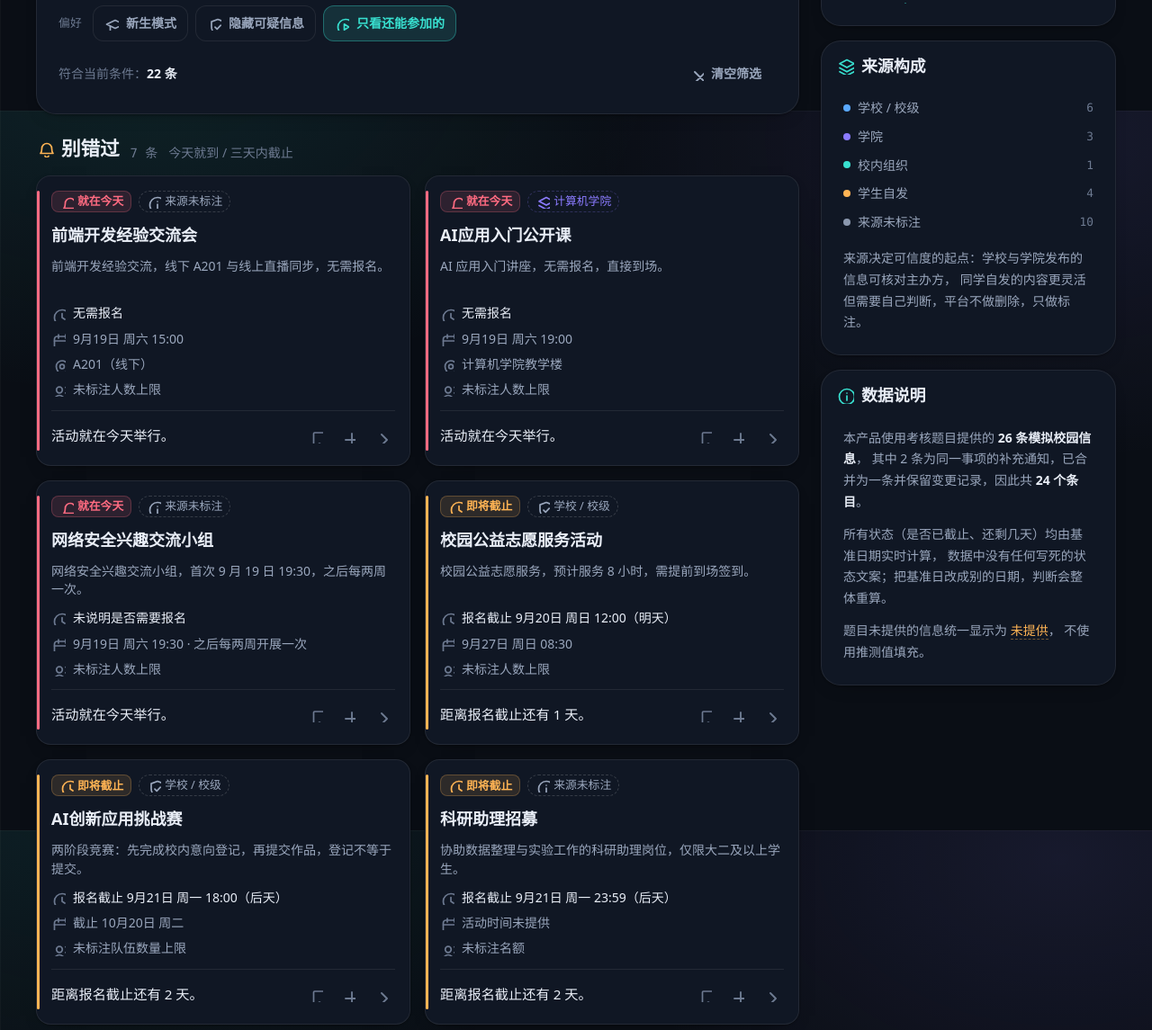
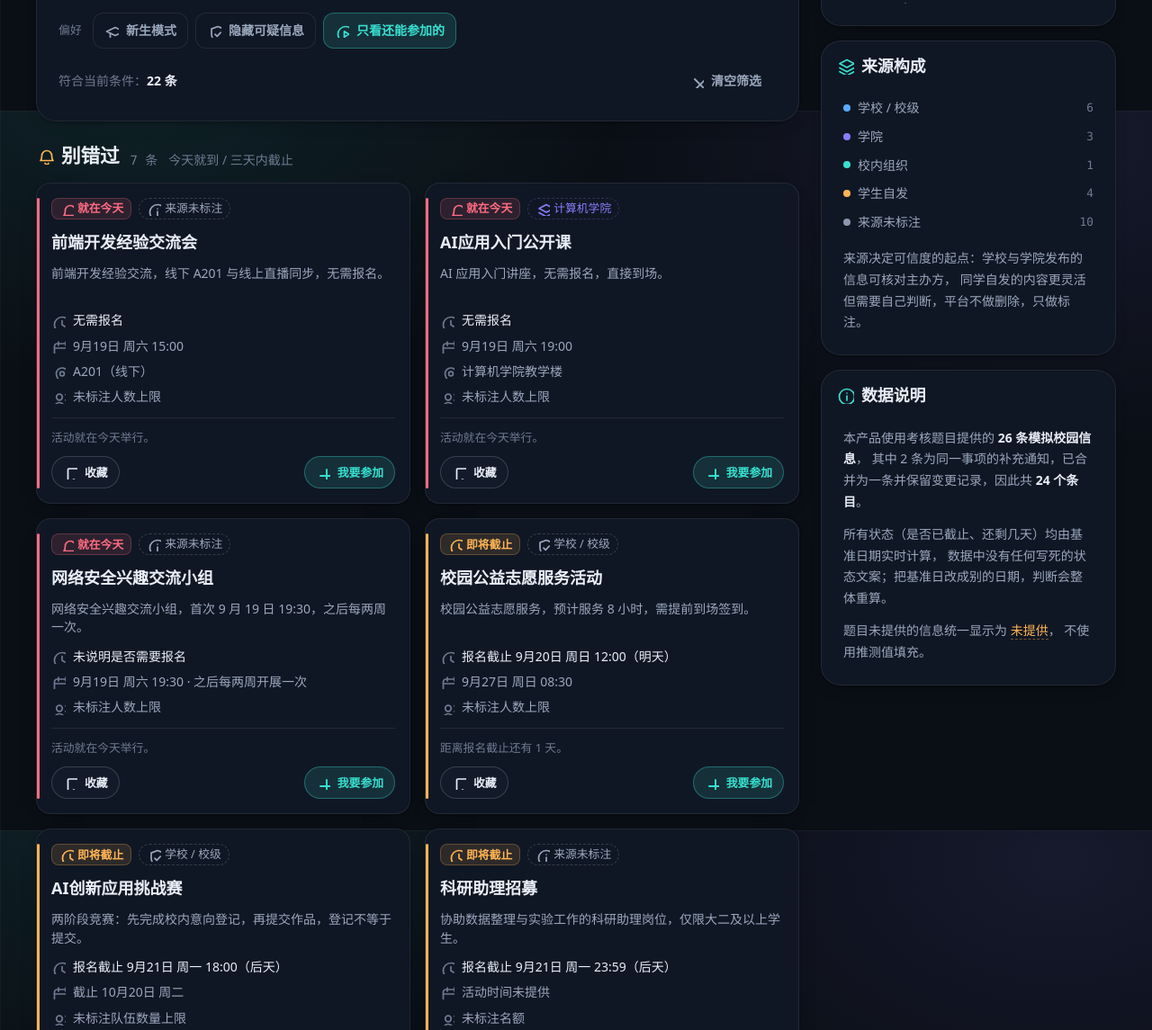
Before and after one commit to link693/campus-board, a website: page index.html in a window 1280 px wide. Shown: the part 677-1822 px from the top of the page at 90% size. Drawn offline with Linux system fonts and the light colour scheme.

Commit message:
fix(ui): 修复卡片操作按钮过小、融入背景与状态说明被挤压的问题
用户反馈：收藏与加入按钮尺寸偏小，且颜色融入背景、看不出可点击。

根因（实测数据）
- .icon-btn 原为 32px、透明底、var(--text-subtle) 灰色图标，
  小于设计令牌自身规定的 40px 最小可点尺寸，且与卡片底色无对比
- 卡片底部把状态说明与三个按钮放在同一行：245px 可用宽度里按钮占掉 226px，
  状态说明被压缩到 6px 而完全不可见（浏览器实测 getBoundingClientRect）
- 网格最小列宽 300px 时，1280px 主列（约 820px）下每行只能排 1 张，横向空间被浪费

改动
- 新增 .act-btn：36px 高、描边 + 底色，图标 16px 并配文字（收藏 / 已收藏、我要参加 / 已加入）
- 主操作「我要参加」用主色填充，选中态整体填充主色，层级与状态一眼可辨
- .icon-btn 提升到 36px 并加描边底色；抽屉标题栏的关闭按钮单独降级为无边框
- 卡片底部改为纵向排列：状态说明独占一行（最多两行），操作按钮另起一行
- 移除卡片右下角冗余的「查看详情」箭头（标题本就可点开详情），
  为两个主要操作腾出空间；卡片增加手型光标反馈
- 筛选芯片与分段控件同步提升到 36px，与卡片按钮同档
- 网格最小列宽定为 280px（实测下限：再窄则两个按钮与状态说明无法共存）

防回归测试（tests/dom-wiring.test.js 新增 3 项，现共 13 项）
- 可点元素尺寸不得低于 36px（含分段控件整体高度与 --h-control 令牌）
- 卡片操作按钮必须同时具备图标与文字，不允许裸图标
- .act-btn 必须声明可见描边与底色，防止再次融入背景

同时更新交付截图（卡片按钮改版，旧图已过时）并补充按钮两种状态图。

```diff
--- a/css/app.css
+++ b/css/app.css
@@ -607,7 +607,7 @@
   letter-spacing: var(--ls-label);
 }
 
-/* 分段控件：互斥选项 */
+/* 分段控件：互斥选项。外层留白 4px，内部按钮 36px，总高 44px */
 .segmented {
   display: inline-flex;
   gap: var(--sp-1);
@@ -618,7 +618,7 @@
 }
 
 .segmented button {
-  height: calc(var(--h-control) - var(--sp-2));
+  height: 36px;
   padding: 0 var(--sp-3);
   border-radius: calc(var(--r-md) - var(--sp-1));
   color: var(--text-muted);
@@ -637,14 +637,14 @@
   box-shadow: inset 0 0 0 1px var(--border-accent);
 }
 
-/* 筛选芯片：可多选 */
+/* 筛选芯片：可多选。36px 与卡片按钮同档，保证触屏可点 */
 .chip {
   display: inline-flex;
   align-items: center;
   gap: var(--sp-1);
-  height: 32px;
+  height: 36px;
   padding: 0 var(--sp-3);
-  border: 1px solid var(--border);
+  border: 1px solid var(--border-strong);
   border-radius: var(--r-pill);
   background: var(--bg-elev);
   color: var(--text-muted);
@@ -765,10 +765,10 @@
 }
 
 /* 卡片网格：同宽同高，杜绝大小不一。
-   上限 420px 保证宽屏下仍是多列，而不是把单卡拉成一条长带。 */
+   最小列宽 280px 是实测下限：再窄则底部的两个操作按钮与状态说明无法共存。 */
 .cards {
   display: grid;
-  grid-template-columns: repeat(auto-fill, minmax(min(100%, 300px), 1fr));
+  grid-template-columns: repeat(auto-fill, minmax(min(100%, 280px), 1fr));
   gap: var(--sp-4);
   align-items: stretch;
 }
@@ -800,6 +800,11 @@
   border-color: var(--border-accent);
 }
 
+/* 卡片本身可点开详情（标题是主要入口），给出指针反馈 */
+.card:has(.card-title-btn) {
+  cursor: pointer;
+}
+
 /* 左侧状态竖条：仅用于状态，不做装饰 */
 .card::before {
   content: "";
@@ -898,50 +903,151 @@
   color: var(--text);
 }
 
+/* 卡片底部：状态说明独占一行，操作按钮另起一行。
+   之前两者同排，245px 的宽度里按钮占掉 226px，状态文字被压缩到 6px 而不可见
+   （实测数据），所以改为纵向排列。 */
 .card-foot {
   display: flex;
-  align-items: center;
-  justify-content: space-between;
-  gap: var(--sp-2);
+  flex-direction: column;
+  gap: var(--sp-3);
   margin-top: auto;
   padding-top: var(--sp-3);
   border-top: 1px solid var(--border);
 }
 
+/* 卡片底部的状态说明：整行可用，最多两行 */
+.card-status-note {
+  min-width: 0;
+  font-size: var(--fs-xs);
+  color: var(--text-subtle);
+  line-height: var(--lh-snug);
+  display: -webkit-box;
+  -webkit-line-clamp: 2;
+  -webkit-box-orient: vertical;
+  overflow: hidden;
+}
+
 .card-actions {
   display: flex;
   align-items: center;
-  gap: var(--sp-1);
-}
-
+  justify-content: space-between;
+  gap: var(--sp-2);
+}
+
+/* 两个操作按钮都按内容宽度排布：
+   若让次级按钮占满剩余空间，它会与主操作视觉等重，削弱层级。
+   主操作靠主色填充区分，次级靠描边区分。 */
+.card-actions .act-btn {
+  flex: 0 0 auto;
+}
+
+.card-actions .icon-btn {
+  flex: 0 0 auto;
+}
+
+/* 卡片操作按钮
+   之前用 32px 无底色图标，既小于 40px 的可点尺寸，也和卡片底色融在一起、
+   看不出可点击。改为带描边与底色的明确按钮：默认可见，悬停加强。 */
+.act-btn {
+  display: inline-flex;
+  align-items: center;
+  gap: var(--sp-2);
+  height: 36px;
+  padding: 0 var(--sp-3);
+  border: 1px solid var(--border-strong);
+  border-radius: var(--r-pill);
+  background: var(--surface-2);
+  color: var(--text);
+  font-size: var(--fs-xs);
+  font-weight: var(--fw-strong);
+  line-height: 1;
+  white-space: nowrap;
+  transition: background var(--t-fast) var(--ease), border-color var(--t-fast) var(--ease),
+    color var(--t-fast) var(--ease), transform var(--t-fast) var(--ease);
+}
+
+.act-btn svg {
+  width: var(--icon-sm);
+  height: var(--icon-sm);
+  flex-shrink: 0;
+}
+
+.act-btn:hover {
+  border-color: var(--accent);
+  background: var(--accent-bg);
+  color: var(--accent);
+}
+
+.act-btn:active {
+  transform: scale(0.96);
+}
+
+/* 主操作：加入「我要参加」 */
+.act-btn-primary {
+  border-color: var(--border-accent);
+  background: var(--accent-bg);
+  color: var(--accent);
+}
+
+.act-btn-primary:hover {
+  border-color: var(--accent);
+  background: var(--accent);
+  color: var(--on-accent);
+}
+
+/* 已选中的状态：填充以明确区分 */
+.act-btn[aria-pressed="true"] {
+  border-color: var(--accent);
+  background: var(--accent);
+  color: var(--on-accent);
+}
+
+/* 纯图标按钮（详情、编辑）：同样保证 36px 可点区域与可见描边 */
 .icon-btn {
   display: inline-grid;
   place-items: center;
-  width: 32px;
-  height: 32px;
-  border-radius: var(--r-sm);
-  color: var(--text-subtle);
+  width: 36px;
+  height: 36px;
+  border: 1px solid var(--border-strong);
+  border-radius: var(--r-pill);
+  background: var(--surface-2);
+  color: var(--text-muted);
   transition: background var(--t-fast) var(--ease), color var(--t-fast) var(--ease),
-    transform var(--t-fast) var(--ease);
+    border-color var(--t-fast) var(--ease), transform var(--t-fast) var(--ease);
 }
 
 .icon-btn svg {
-  width: var(--icon-sm);
-  height: var(--icon-sm);
+  width: var(--icon-md);
+  height: var(--icon-md);
 }
 
 .icon-btn:hover {
+  border-color: var(--accent);
+  background: var(--accent-bg);
+  color: var(--accent);
+}
+
+.icon-btn:active {
+  transform: scale(0.94);
+}
+
+.icon-btn[aria-pressed="true"] {
+  border-color: var(--accent);
+  background: var(--accent-bg);
+  color: var(--accent);
+}
+
+/* 抽屉标题栏里的关闭按钮：不要描边，避免与标题抢注意力 */
+.drawer-head .icon-btn {
+  border-color: transparent;
+  background: transparent;
+  color: var(--text-subtle);
+}
+
+.drawer-head .icon-btn:hover {
   background: var(--surface-2);
+  border-color: var(--border);
   color: var(--text);
-}
-
-.icon-btn:active {
-  transform: scale(0.92);
-}
-
-.icon-btn[aria-pressed="true"] {
-  color: var(--accent);
-  background: var(--accent-bg);
 }
 
 /* ================================ 徽标与芯片 ================================ */
--- a/js/ui.js
+++ b/js/ui.js
@@ -199,7 +199,7 @@
     if (cap) facts.appendChild(fact("i-users", cap));
     card.appendChild(facts);
 
-    /* 底部操作 */
+    /* 底部操作：状态说明 + 明确的按钮（图标 + 文字，保证可点尺寸与可见性） */
     var foot = el("div", "card-foot");
     var stateText = el("span", "card-status-note", status.reason || "");
     stateText.title = status.reason || "";
@@ -207,13 +207,23 @@
 
     var actions = el("div", "card-actions");
 
-    var favBtn = iconButton(store.isFavorite(act.id) ? "i-bookmark-fill" : "i-bookmark",
-      store.isFavorite(act.id) ? "取消收藏" : "收藏", store.isFavorite(act.id));
+    var favOn = store.isFavorite(act.id);
+    var favBtn = el("button", "act-btn");
+    favBtn.type = "button";
+    favBtn.setAttribute("aria-pressed", String(favOn));
+    favBtn.setAttribute("aria-label", favOn ? "取消收藏" : "收藏这条信息");
+    favBtn.appendChild(icon(favOn ? "i-bookmark-fill" : "i-bookmark"));
+    favBtn.appendChild(el("span", null, favOn ? "已收藏" : "收藏"));
     favBtn.addEventListener("click", function () { handlers.toggleFavorite(act.id); });
     actions.appendChild(favBtn);
 
-    var regBtn = iconButton(store.isRegistered(act.id) ? "i-check" : "i-plus",
-      store.isRegistered(act.id) ? "取消「我要参加」" : "标记我要参加", store.isRegistered(act.id));
+    var regOn = store.isRegistered(act.id);
+    var regBtn = el("button", "act-btn act-btn-primary");
+    regBtn.type = "button";
+    regBtn.setAttribute("aria-pressed", String(regOn));
+    regBtn.setAttribute("aria-label", regOn ? "取消「我要参加」" : "标记我要参加");
+    regBtn.appendChild(icon(regOn ? "i-check" : "i-plus"));
+    regBtn.appendChild(el("span", null, regOn ? "已加入" : "我要参加"));
     regBtn.addEventListener("click", function () { handlers.toggleRegistered(act.id); });
     actions.appendChild(regBtn);
 
@@ -223,10 +233,8 @@
       actions.appendChild(editBtn);
     }
 
-    var more = iconButton("i-chevron", "查看详情");
-    more.addEventListener("click", function () { handlers.openDetail(act.id); });
-    actions.appendChild(more);
-
+    /* 详情入口：卡片标题可点，这里不再重复放一个箭头按钮，
+       否则在 280px 宽的卡片里会把两个主要操作挤到放不下。 */
     foot.appendChild(actions);
     card.appendChild(foot);
 
```
Also changed, not shown: tests/dom-wiring.test.js (+69 -0 lines), README.md, docs/screenshots/01-桌面端发现流.png, docs/screenshots/02-通知变更追踪与原文对照.png, docs/screenshots/03-可疑内容标注与判定理由.png, docs/screenshots/04-学生自主发布与实时提示.png, docs/screenshots/05-移动端-390px.png, docs/screenshots/06-操作按钮默认态.png (added), docs/screenshots/07-操作按钮选中态.png (added).
